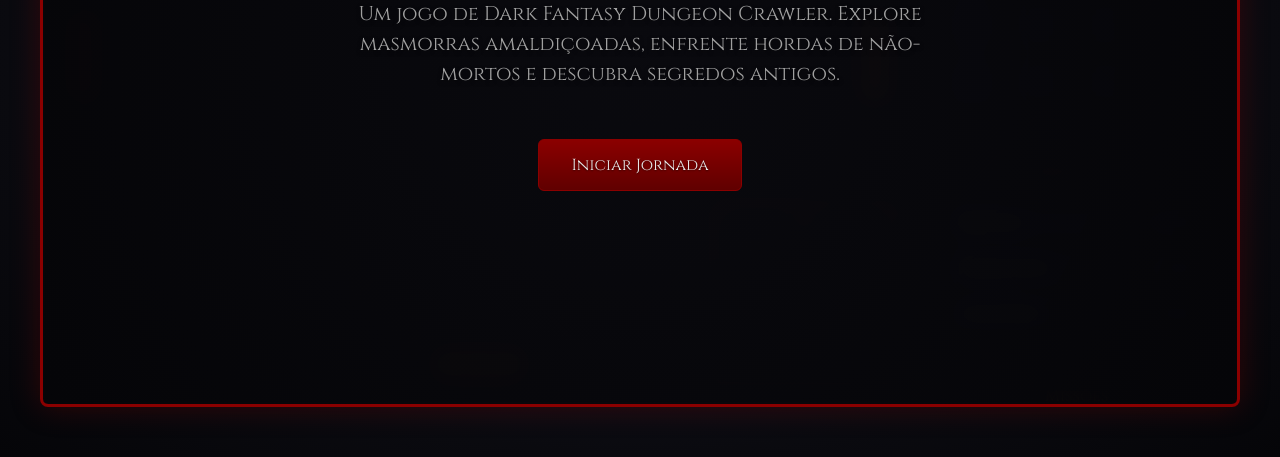
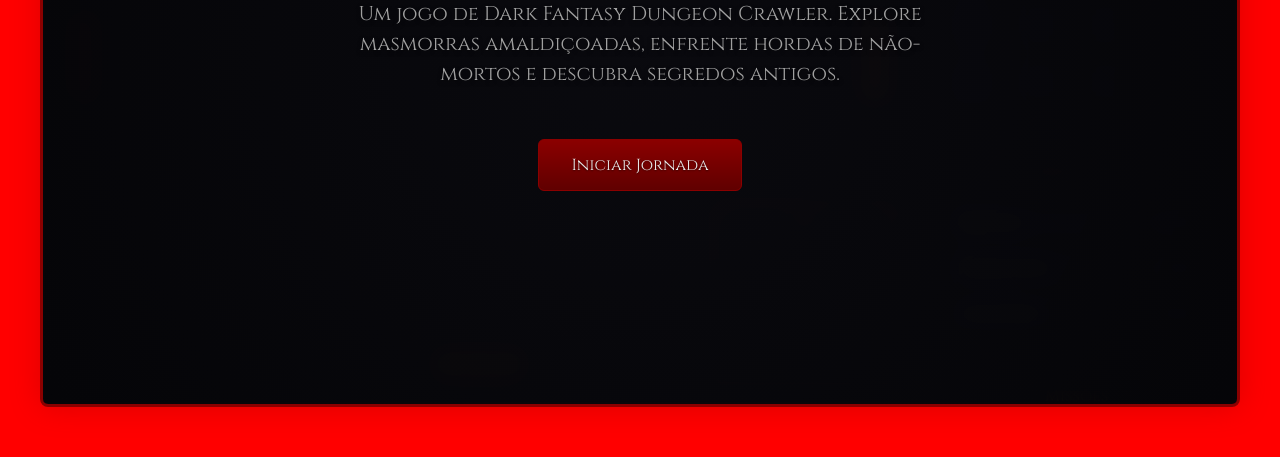
Before and after one commit to BontorinBB/espadinha, a plain HTML site: page index.html in a window 1280 px wide. Shown: the part 343-800 px from the top of the page. Drawn offline with Linux system fonts and the light colour scheme.

Commit message:
Update index.html

```diff
--- a/index.html
+++ b/index.html
@@ -1,6 +1,10 @@
 <!DOCTYPE html>
 <html lang="pt-BR">
 <head>
+<style>
+/* Teste rápido - se isso funcionar, o problema é no arquivo CSS */
+body { background: red !important; }
+</style>
     <link rel="stylesheet" href="shadowcrypt.css">
     <meta charset="UTF-8">
     <meta name="viewport" content="width=device-width, initial-scale=1.0">
```
